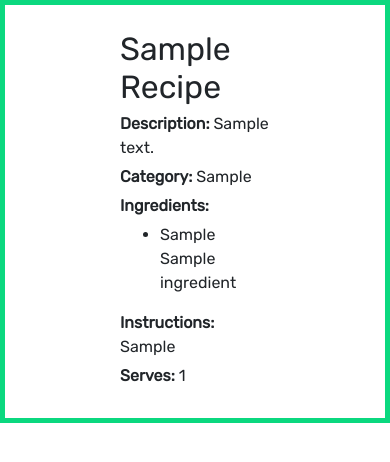
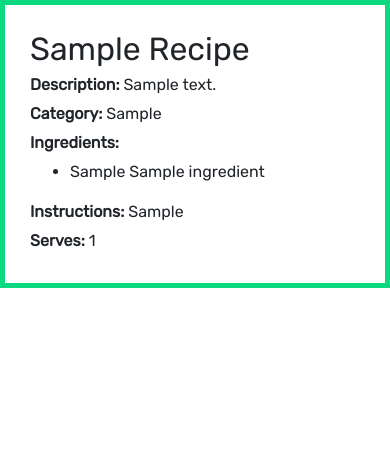
Before and after one commit to tfoxx97/recipe_app, a Flask app: page /recipe/1 in a window 390 px wide. Shown: the part 68-530 px from the top of the page. Run offline with Flask 3, Linux system fonts and the light colour scheme; tables that the repository leaves empty hold one stand-in row (values such as "Sample post"); parts of the project's set-up code (start-up, migrations or seed data) failed here and were passed over; some libraries are stand-ins or nearby versions.

Commit message:
Less padding for mobile design of recipe by ID pages

```diff
--- a/recipe_app/templates/recipe_by_id.html
+++ b/recipe_app/templates/recipe_by_id.html
@@ -27,6 +27,12 @@
         @media (min-width: 992px) {
             .navbar-nav {
                 justify-content: center;
+            }
+        }
+        @media only screen and (max-width: 576px) {
+            .recipe {
+                padding-left: 25px;
+                padding-right: 25px;
             }
         }
     </style>
```
